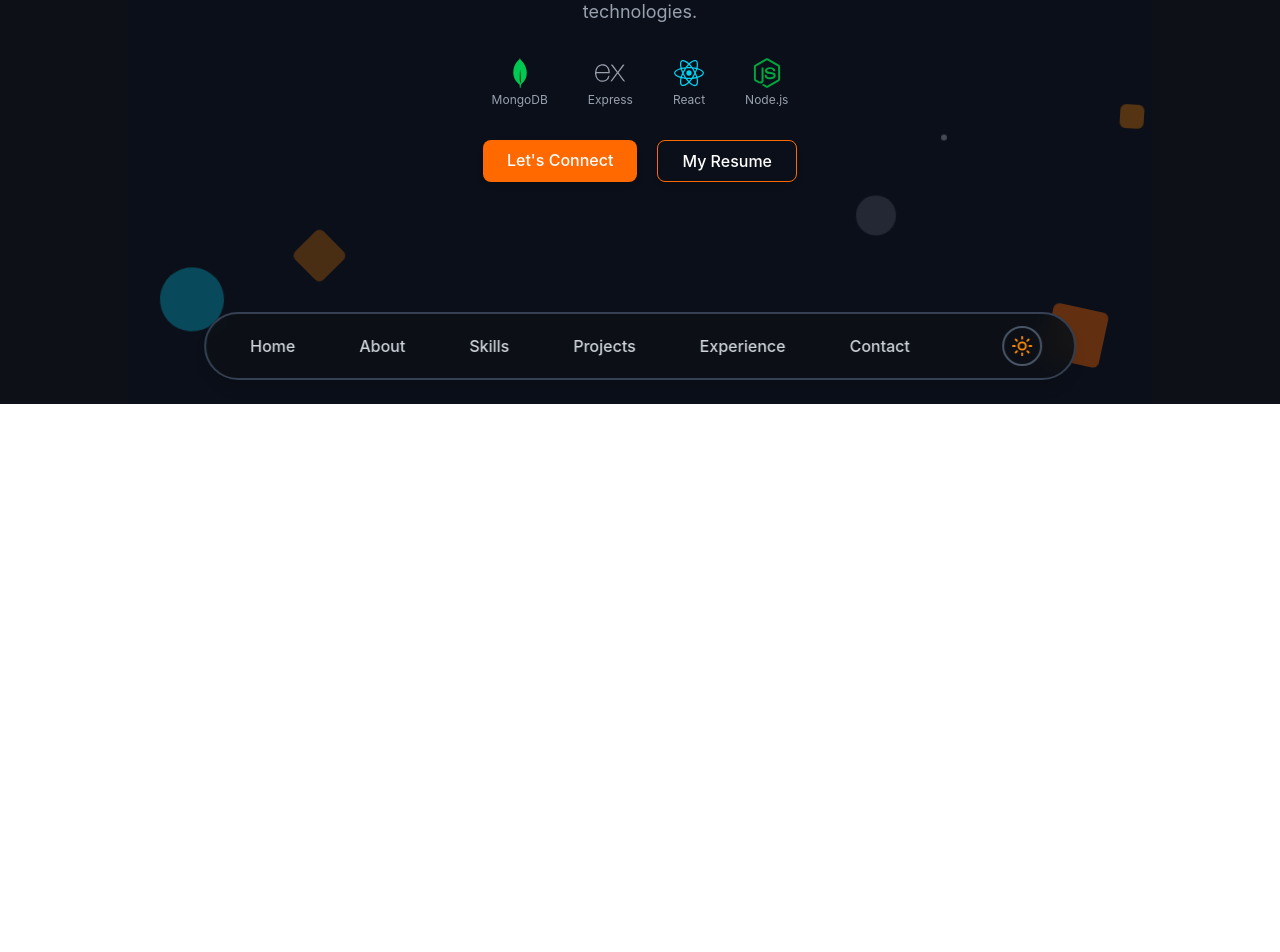
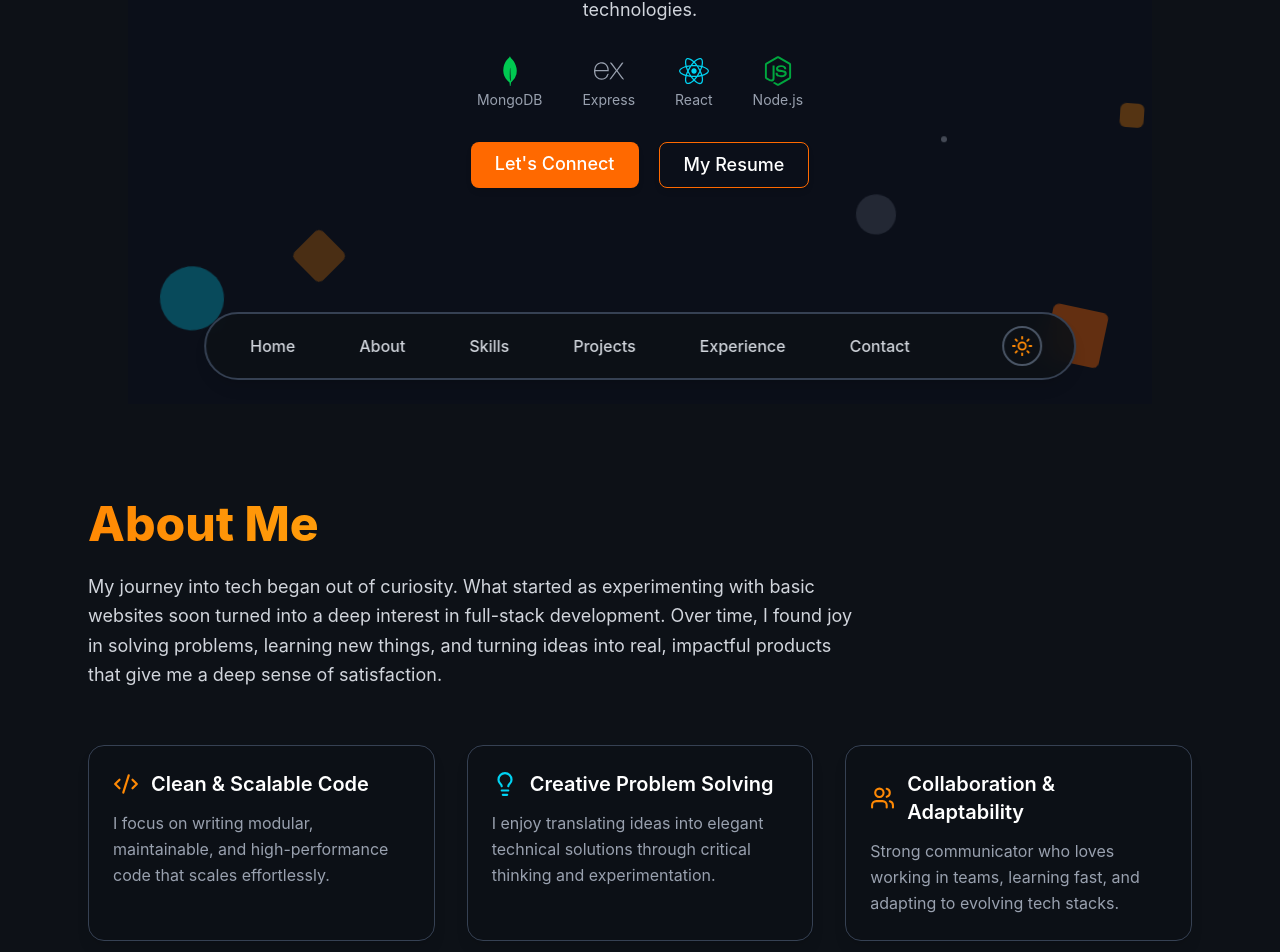
Before and after one commit to AdityaGupta2791/Portfolio, a React (Vite) app: page / in a window 1280 px wide. Shown: the part 396-1348 px from the top of the page. Before the commit the page ends 800 px from the top, so only its background shows below. Built offline with nearby package versions, Linux system fonts and the light colour scheme.

Commit message:
Added the About section

```diff
--- a/src/App.jsx
+++ b/src/App.jsx
@@ -1,6 +1,7 @@
 import React from 'react'
 import Hero from "./components/Hero.jsx"
 import Navbar from "./components/Navbar.jsx"
+import About from "./components/About.jsx"
 
 export default function App() {
 
@@ -8,6 +9,7 @@ export default function App() {
     <div className="bg-[#0d1117] text-white font-[Inter]">
       <Navbar />
       <Hero />
+      <About />
     </div>
   )
 }
--- /dev/null
+++ b/src/components/About.jsx
@@ -0,0 +1,72 @@
+import React from "react";
+import { motion } from "framer-motion";
+import { Code2, Lightbulb, Users } from "lucide-react";
+
+const About = () => {
+  const strengths = [
+    {
+      icon: <Code2 className="text-orange-400" size={26} />,
+      title: "Clean & Scalable Code",
+      desc: "I focus on writing modular, maintainable, and high-performance code that scales effortlessly.",
+    },
+    {
+      icon: <Lightbulb className="text-cyan-400" size={26} />,
+      title: "Creative Problem Solving",
+      desc: "I enjoy translating ideas into elegant technical solutions through critical thinking and experimentation.",
+    },
+    {
+      icon: <Users className="text-orange-400" size={26} />,
+      title: "Collaboration & Adaptability",
+      desc: "Strong communicator who loves working in teams, learning fast, and adapting to evolving tech stacks.",
+    },
+  ];
+
+  return (
+    <section
+      id="about"
+      className="relative px-6 py-24 max-w-6xl mx-auto text-center md:text-left min-h-[100vh]"
+    >
+      <motion.h2
+        initial={{ opacity: 0, y: 30 }}
+        whileInView={{ opacity: 1, y: 0 }}
+        transition={{ duration: 0.6 }}
+        viewport={{ once: true }}
+        className="text-5xl font-extrabold mb-6 bg-gradient-to-r from-orange-400 to-yellow-300 bg-clip-text text-transparent text-center md:text-left"
+      >
+        About Me
+      </motion.h2>
+
+      <motion.p
+        initial={{ opacity: 0, y: 20 }}
+        whileInView={{ opacity: 1, y: 0 }}
+        transition={{ delay: 0.2, duration: 0.6 }}
+        viewport={{ once: true }}
+        className="text-gray-300 leading-relaxed max-w-3xl mx-auto md:mx-0 text-lg"
+      >
+        My journey into tech began out of curiosity. What started as experimenting with basic websites soon turned into a deep interest in full-stack development. Over time, I found joy in solving problems, learning new things, and turning ideas into real, impactful products that give me a deep sense of satisfaction.
+      </motion.p>
+
+      {/* --- Strengths Grid --- */}
+      <div className="grid sm:grid-cols-2 md:grid-cols-3 gap-8 mt-14">
+        {strengths.map((item, idx) => (
+          <motion.div
+            key={idx}
+            whileHover={{ scale: 1.05, y: -5 }}
+            transition={{ type: "spring", stiffness: 200, damping: 15 }}
+            className="bg-[#0D1117]/80 backdrop-blur-md border border-gray-700 p-6 rounded-2xl shadow-lg hover:border-orange-400/60 transition-smooth"
+          >
+            <div className="flex items-center justify-center md:justify-start gap-3 mb-3">
+              {item.icon}
+              <h3 className="text-xl font-semibold text-white">{item.title}</h3>
+            </div>
+            <p className="text-gray-400 leading-relaxed">
+              {item.desc}
+            </p>
+          </motion.div>
+        ))}
+      </div>
+    </section>
+  );
+};
+
+export default About;
--- a/src/components/Hero.jsx
+++ b/src/components/Hero.jsx
@@ -51,16 +51,16 @@ const Hero = () => {
         transition={{ duration: 0.8 }}
         className="relative z-10"
       >
-        <p className="text-2xl tracking-wide">
+        <p className="text-3xl tracking-wide">
           Hello<span className="text-orange-500">.</span>
         </p>
 
         <h1 className="text-5xl font-extrabold mt-2 pb-2 bg-gradient-to-r from-orange-400 to-yellow-300 bg-clip-text text-transparent">
-          I’m Aditya
+          I’m Aditya Gupta
         </h1>
 
         {/* Impactful Line */}
-        <p className="text-gray-400 mt-4 max-w-2xl mx-auto text-lg leading-relaxed">
+        <p className="text-gray-300 mt-4 max-w-2xl mx-auto text-lg leading-relaxed">
           A <span className="text-orange-400 font-semibold">Full-Stack Developer </span>
           passionate about building elegant, efficient, and engaging web experiences
           that blend creativity with powerful <span className="text-cyan-400 font-semibold">MERN</span> technologies.
@@ -76,7 +76,7 @@ const Hero = () => {
               className="flex flex-col items-center gap-1 text-gray-400 hover:text-orange-400 transition-smooth"
             >
               <div className="text-3xl">{s.icon}</div>
-              <p className="text-xs">{s.name}</p>
+              <p className="text-sm">{s.name}</p>
             </motion.div>
           ))}
         </div>
@@ -90,7 +90,7 @@ const Hero = () => {
         >
           <a
             href="#contact"
-            className="inline-block bg-orange-500 px-6 py-2 rounded-lg font-medium shadow-md hover:shadow-orange-500/40 hover:bg-orange-600 transition"
+            className="inline-block bg-orange-500 px-6 py-2 rounded-lg font-medium text-lg shadow-md hover:shadow-orange-500/40 hover:bg-orange-600 transition"
           >
             Let's Connect
           </a>
@@ -98,7 +98,7 @@ const Hero = () => {
             href="https://drive.google.com/file/d/1WNm5fkwWnNr9DUrtXQdFh2m0_7qsK8NQ/view"
             target="_blank"
             rel="noopener noreferrer"
-            className="inline-block border border-orange-500 px-6 py-2 rounded-lg font-medium shadow-md hover:bg-orange-500 hover:text-white hover:shadow-orange-500/40 transition"
+            className="inline-block border border-orange-500 px-6 py-2 rounded-lg font-medium text-lg shadow-md hover:bg-orange-500 hover:text-white hover:shadow-orange-500/40 transition"
           >
             My Resume
           </a>
```
